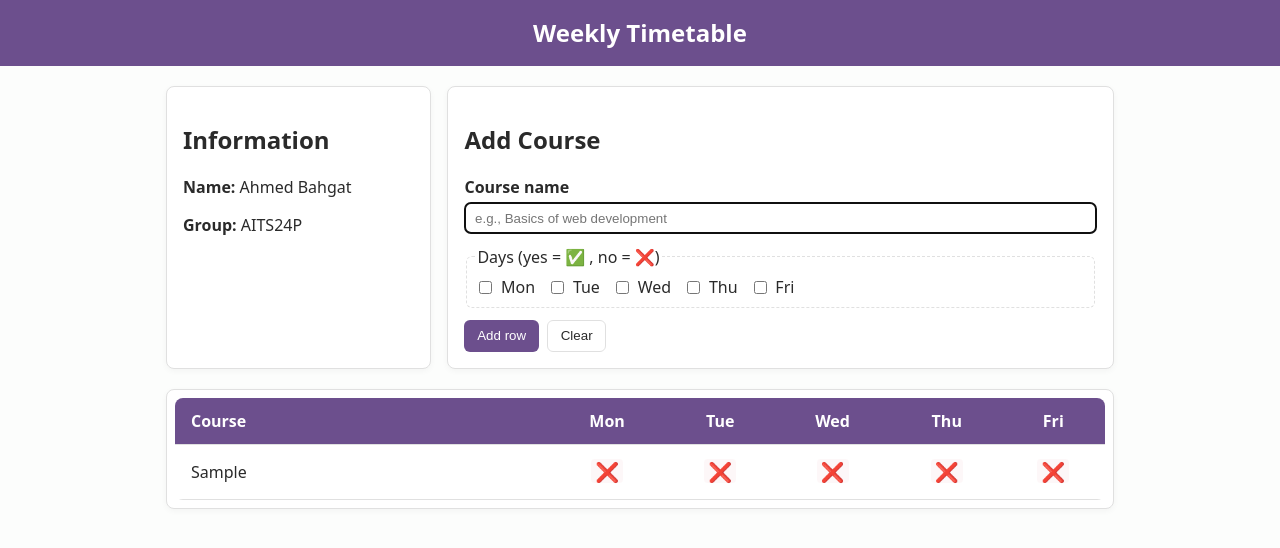
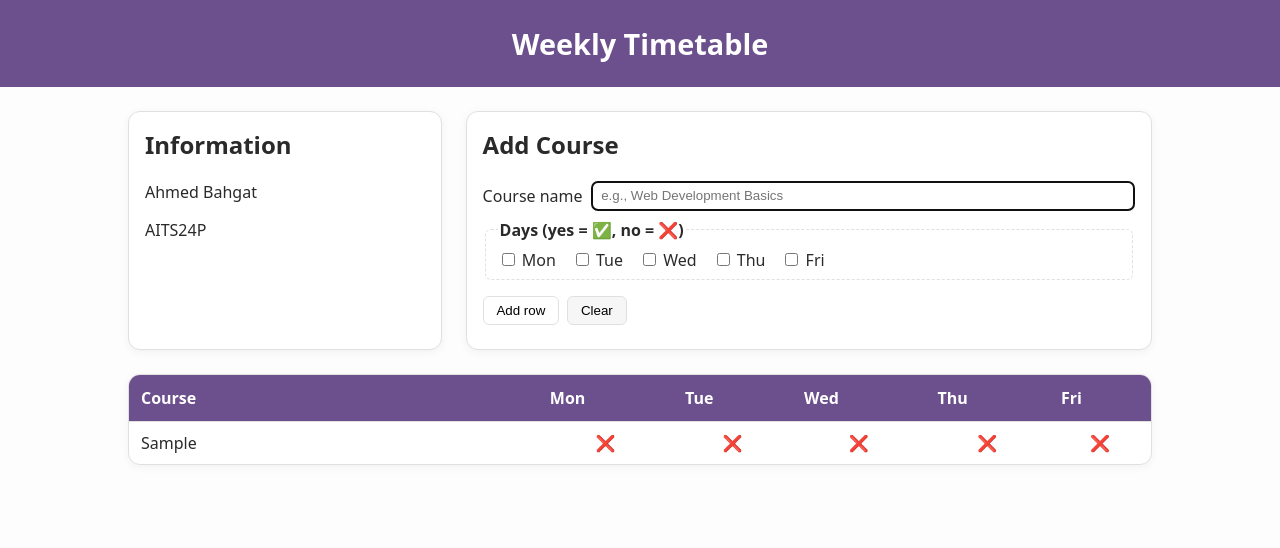
Before and after one commit to AhmedSBahgat/BasicsOfWebDev2025S, a plain HTML site: page task-f/index.html in a window 1280 px wide. Both pictures are taken after typing "Sample" into the empty fields and a click on the button "Add row". Drawn offline with Linux system fonts and the light colour scheme.

Commit message:
modified

```diff
--- a/task-f/index.html
+++ b/task-f/index.html
@@ -1,43 +1,51 @@
 <!DOCTYPE html>
 <html lang="en">
 <head>
-  <meta charset="utf-8" />
-  <meta name="viewport" content="width=device-width,initial-scale=1" />
-  <title>Weekly Timetable — Task F</title>
-  <link rel="stylesheet" href="style.css" />
+  <meta charset="UTF-8">
+  <title>Weekly Timetable</title>
+  <link rel="stylesheet" href="style.css">
+  <script src="index.js" defer></script>
 </head>
+
 <body>
+  <!--
+    Author: Ville Heikkiniemi
+    Date: 2025-10-06
+  -->
+
   <header class="site-header">
     <h1>Weekly Timetable</h1>
   </header>
 
-  <main class="content" id="main">
+  <main class="content">
     <div class="top-grid">
+      <!-- Information -->
       <section class="student-info" aria-label="Student information">
         <h2>Information</h2>
-        <p><strong class="label">Name:</strong> <span class="student-name">Ahmed Bahgat</span></p>
-        <p><strong class="label">Group:</strong> <span class="student-group">AITS24P</span></p>
+        <p>Ahmed Bahgat</p>
+        <p>AITS24P</p>
       </section>
 
-      <section class="controls" aria-label="Add course">
+      <!-- Add Course -->
+      <section class="controls" aria-label="Add course row">
         <h2>Add Course</h2>
 
         <form id="addCourseForm">
           <div class="form-row">
             <label for="courseName">Course name</label>
-            <input id="courseName" name="courseName" type="text" required placeholder="e.g., Basics of web development" />
+            <input id="courseName" name="courseName" type="text" required placeholder="e.g., Web Development Basics">
           </div>
 
           <fieldset class="days-group">
-            <legend>Days (yes = ✅ , no = ❌)</legend>
-            <label><input type="checkbox" name="day" value="Mon" /> Mon</label>
-            <label><input type="checkbox" name="day" value="Tue" /> Tue</label>
-            <label><input type="checkbox" name="day" value="Wed" /> Wed</label>
-            <label><input type="checkbox" name="day" value="Thu" /> Thu</label>
-            <label><input type="checkbox" name="day" value="Fri" /> Fri</label>
+            <legend>Days (yes = ✅, no = ❌)</legend>
+            <label><input type="checkbox" name="day" value="Mon"> Mon</label>
+            <label><input type="checkbox" name="day" value="Tue"> Tue</label>
+            <label><input type="checkbox" name="day" value="Wed"> Wed</label>
+            <label><input type="checkbox" name="day" value="Thu"> Thu</label>
+            <label><input type="checkbox" name="day" value="Fri"> Fri</label>
           </fieldset>
 
-          <div class="form-row actions">
+          <div class="form-row">
             <button id="addRowBtn" type="submit" class="btn">Add row</button>
             <button id="clearBtn" type="reset" class="btn btn-secondary">Clear</button>
           </div>
@@ -45,26 +53,24 @@
       </section>
     </div>
 
-    <div class="table-wrap" aria-live="polite">
-      <table class="table" id="timetable" aria-label="Weekly class timetable">
-        <caption class="visually-hidden">Weekly timetable</caption>
+    <!-- Timetable -->
+    <div class="table-wrap">
+      <table class="table" id="timetable">
         <thead>
           <tr>
-            <th scope="col">Course</th>
-            <th scope="col">Mon</th>
-            <th scope="col">Tue</th>
-            <th scope="col">Wed</th>
-            <th scope="col">Thu</th>
-            <th scope="col">Fri</th>
+            <th>Course</th>
+            <th>Mon</th>
+            <th>Tue</th>
+            <th>Wed</th>
+            <th>Thu</th>
+            <th>Fri</th>
           </tr>
         </thead>
         <tbody>
-          <!-- intentionally empty by default: Add row will append rows here -->
+          <!-- Rows will be added dynamically -->
         </tbody>
       </table>
     </div>
   </main>
-
-  <script src="index.js"></script>
 </body>
 </html>
--- a/task-f/index.js
+++ b/task-f/index.js
@@ -1,55 +1,43 @@
-// Task F — Add row behavior
+// Author: Ville Heikkiniemi
+// Date: 2025-10-06
+// Handles adding new course rows with day marks (✅/❌)
+
 document.addEventListener("DOMContentLoaded", () => {
-  const CHECK = '✅';
-  const CROSS = '❌';
-  const dayOrder = ["Mon", "Tue", "Wed", "Thu", "Fri"]; // match table headers
+  const CHECK = "✅";
+  const CROSS = "❌";
+  const dayOrder = ["Mon", "Tue", "Wed", "Thu", "Fri"];
 
   const form = document.getElementById("addCourseForm");
-  const tbody = document.querySelector("#timetable tbody");
+  const tableBody = document.querySelector("#timetable tbody");
   const courseInput = document.getElementById("courseName");
 
-  form.addEventListener("submit", (ev) => {
-    ev.preventDefault();
+  form.addEventListener("submit", (event) => {
+    event.preventDefault();
 
     const courseName = courseInput.value.trim();
     if (!courseName) return;
 
-    // collect checked days
-    const checked = new Set(
-      Array.from(form.querySelectorAll('input[name="day"]:checked'))
-        .map(cb => cb.value)
+    // Gather checked days
+    const checkedDays = new Set(
+      Array.from(form.querySelectorAll('input[name="day"]:checked')).map((d) => d.value)
     );
 
-    // build row
-    const tr = document.createElement("tr");
+    // Create row
+    const row = document.createElement("tr");
 
-    // course cell
-    const tdCourse = document.createElement("td");
-    tdCourse.textContent = courseName;
-    tr.appendChild(tdCourse);
+    // Course name cell
+    const nameCell = document.createElement("td");
+    nameCell.textContent = courseName;
+    row.appendChild(nameCell);
 
-    // day cells in correct order
-    dayOrder.forEach(day => {
-      const td = document.createElement("td");
-      const has = checked.has(day);
-      const span = document.createElement("span");
-      span.className = "mark " + (has ? "yes" : "no");
-      span.setAttribute("aria-hidden", "true");
-      span.textContent = has ? CHECK : CROSS;
-      td.appendChild(span);
-
-      // also include a sr-only text for screen readers
-      const sr = document.createElement("span");
-      sr.className = "visually-hidden";
-      sr.textContent = has ? `${day}: yes` : `${day}: no`;
-      td.appendChild(sr);
-
-      tr.appendChild(td);
+    // Day cells
+    dayOrder.forEach((day) => {
+      const cell = document.createElement("td");
+      cell.textContent = checkedDays.has(day) ? CHECK : CROSS;
+      row.appendChild(cell);
     });
 
-    tbody.appendChild(tr);
-
-    // reset and focus
+    tableBody.appendChild(row);
     form.reset();
     courseInput.focus();
   });
--- a/task-f/style.css
+++ b/task-f/style.css
@@ -1,185 +1,161 @@
-/* Task F — palette applied */
-/* Do not change the five palette variables below */
-:root{
+/*
+Author: Ville Heikkiniemi
+Date: 2025-10-06
+*/
+
+/* 🎨 Required color palette */
+:root {
   --page-bg: #fcfdfc;
   --text: #2a2a2a;
   --brand: #6c4f8d;
   --table-alt: #f9f5ff;
   --border: #e0e0e0;
 
-  --base-size: 1rem;
-  --h1-size: 1.5rem;
-  --radius: 8px;
+  --radius: 12px;
 }
 
-/* Basic layout */
-* { box-sizing: border-box; }
-body{
-  margin:0;
-  font-family: system-ui, -apple-system, "Segoe UI", Roboto, Arial, sans-serif;
+/* Reset and base */
+body {
+  margin: 0;
+  font-family: system-ui, -apple-system, Segoe UI, Roboto, Arial, sans-serif;
   background: var(--page-bg);
   color: var(--text);
-  -webkit-font-smoothing:antialiased;
-  -moz-osx-font-smoothing:grayscale;
-  line-height:1.4;
 }
 
 /* Header */
-.site-header{
+.site-header {
   background: var(--brand);
   color: #fff;
-  padding: 1rem 0;
   text-align: center;
-}
-.site-header h1{
-  margin:0;
-  font-size: var(--h1-size);
+  padding: 1.5rem 0;
 }
 
-/* Content container */
-.content{
-  max-width: 980px;
-  margin: 1.25rem auto;
-  padding: 0 1rem;
+.site-header h1 {
+  margin: 0;
+  font-size: 1.8rem;
 }
 
-/* Top grid: student info + controls */
-.top-grid{
+/* Layout */
+.content {
+  margin: 1.5rem 10%;
+}
+
+.top-grid {
   display: flex;
-  gap: 1rem;
-  margin-bottom: 1.25rem;
+  gap: 1.5rem;
+  margin-bottom: 1.5rem;
 }
-.student-info,
-.controls{
+
+.student-info, .controls {
   background: #fff;
   border: 1px solid var(--border);
   border-radius: var(--radius);
   padding: 1rem;
-  box-shadow: 0 2px 6px rgba(0,0,0,0.04);
+  box-shadow: 0 2px 10px rgba(0, 0, 0, 0.05);
 }
 
-/* widths like reference: info smaller, controls larger */
-.student-info{ flex: 0 0 28%; min-width: 180px; }
-.controls{ flex: 1 1 72%; }
-
-/* Form styles */
-.form-row{ margin-top: 0.5rem; }
-.form-row label{ display:block; font-weight:600; margin-bottom:0.25rem; }
-input[type="text"]{
-  width:100%;
-  padding:0.45rem 0.6rem;
-  border-radius:6px;
-  border:1px solid var(--border);
+.student-info {
+  flex: 1 1 30%;
 }
 
-/* Days group */
-.days-group{
-  margin-top:0.75rem;
-  border: 1px dashed var(--border);
-  padding: 0.5rem;
-  border-radius:6px;
-}
-.days-group label{
-  margin-right:0.5rem;
-  display:inline-flex;
-  align-items:center;
-  gap:0.35rem;
-  font-weight:500;
+.controls {
+  flex: 1 1 70%;
 }
 
-/* Buttons */
-.actions{
-  margin-top:0.75rem;
-  display:flex;
-  gap:0.5rem;
-}
-.btn{
-  padding:0.45rem 0.8rem;
-  border-radius:6px;
-  border:none;
-  background:var(--brand);
-  color:#fff;
-  cursor:pointer;
-}
-.btn-secondary{
-  background:#fff;
-  color:var(--text);
-  border:1px solid var(--border);
+h2 {
+  margin-top: 0;
 }
 
-/* Table wrapper + table */
-.table-wrap{
+/* Form styling */
+.form-row {
+  display: flex;
+  gap: 0.5rem;
+  align-items: center;
+  margin: 0.5rem 0;
+}
+
+input[type="text"] {
+  flex: 1;
+  padding: 0.4rem 0.6rem;
+  border: 1px solid var(--border);
+  border-radius: 6px;
+}
+
+.days-group {
+  border: 1px dashed var(--border);
+  border-radius: 6px;
+  padding: 0.5rem 0.75rem;
+  margin-bottom: 1rem;
+  display: flex;
+  gap: 1rem;
+  flex-wrap: wrap;
+}
+
+legend {
+  font-weight: 600;
+  color: var(--text);
+}
+
+.btn {
+  padding: 0.4rem 0.8rem;
+  border: 1px solid var(--border);
+  border-radius: 6px;
+  background: #fff;
+  cursor: pointer;
+}
+
+.btn:hover {
+  background: var(--table-alt);
+}
+
+.btn-secondary {
+  background: #f6f6f6;
+}
+
+/* Table styling */
+.table-wrap {
   background: #fff;
   border: 1px solid var(--border);
   border-radius: var(--radius);
-  padding: 0.5rem;
-  box-shadow: 0 2px 6px rgba(0,0,0,0.04);
-}
-.table{
-  width:100%;
-  border-collapse:collapse;
-  overflow:hidden;
-  border-radius: var(--radius);
-}
-.table thead th{
-  background:var(--brand);
-  color:#fff;
-  text-align:center;
-  padding:0.75rem;
-  border-bottom:1px solid var(--border);
-}
-.table tbody td{
-  padding:0.9rem 0.6rem;
-  text-align:center;
-  border-bottom:1px solid var(--border);
+  box-shadow: 0 2px 10px rgba(0, 0, 0, 0.05);
+  overflow-x: auto;
+  padding: 0;
 }
 
-/* course column left-aligned */
-.table tbody td:first-child,
-.table thead th:first-child{
-  text-align:left;
-  padding-left:1rem;
+.table {
+  width: 100%;
+  border-collapse: collapse;
+}
+
+.table thead th {
+  background: var(--brand);
+  color: #fff;
+  text-align: left;
+  padding: 0.75rem;
+}
+
+.table tbody td {
+  border-top: 1px solid var(--border);
+  padding: 0.6rem 0.75rem;
+}
+
+.table tbody tr:nth-child(even) {
+  background: var(--table-alt);
+}
+
+.table th, .table td {
+  text-align: center;
+}
+
+.table th:first-child,
+.table td:first-child {
+  text-align: left;
   width: 40%;
 }
 
-/* alternate row color */
-.table tbody tr:nth-child(even){
-  background:var(--table-alt);
+/* Responsive */
+@media (max-width: 768px) {
+  .top-grid {
+    flex-direction: column;
+  }
 }
-
-/* ✅ / ❌ mark styles */
-.mark{
-  font-size:1.2rem;
-  display:inline-block;
-  line-height:1;
-  padding:0.15rem 0.25rem;
-  border-radius:4px;
-}
-.mark.yes{
-  color:#0f6b2e;            /* green text for check */
-  background: rgba(15,107,46,0.06);
-}
-.mark.no{
-  color:#c43b5a;            /* red text for cross */
-  background: rgba(196,59,90,0.04);
-}
-
-/* visually hidden for caption etc */
-.visually-hidden{
-  position:absolute!important;
-  height:1px;width:1px;
-  overflow:hidden;clip:rect(1px,1px,1px,1px);
-  white-space:nowrap;border:0;padding:0;margin:-1px;
-}
-
-/* Responsive: stack top-grid on small screens */
-@media (max-width: 860px){
-  .top-grid{ flex-direction: column; }
-  .student-info{ order: 1; }
-  .controls{ order: 2; }
-}
-@media (max-width: 600px){
-  .content{ padding: 0 0.6rem; }
-  .table thead th, .table tbody td{ font-size:0.92rem; padding:0.6rem; }
-  .top-grid{ gap:0.6rem; }
-}
```
